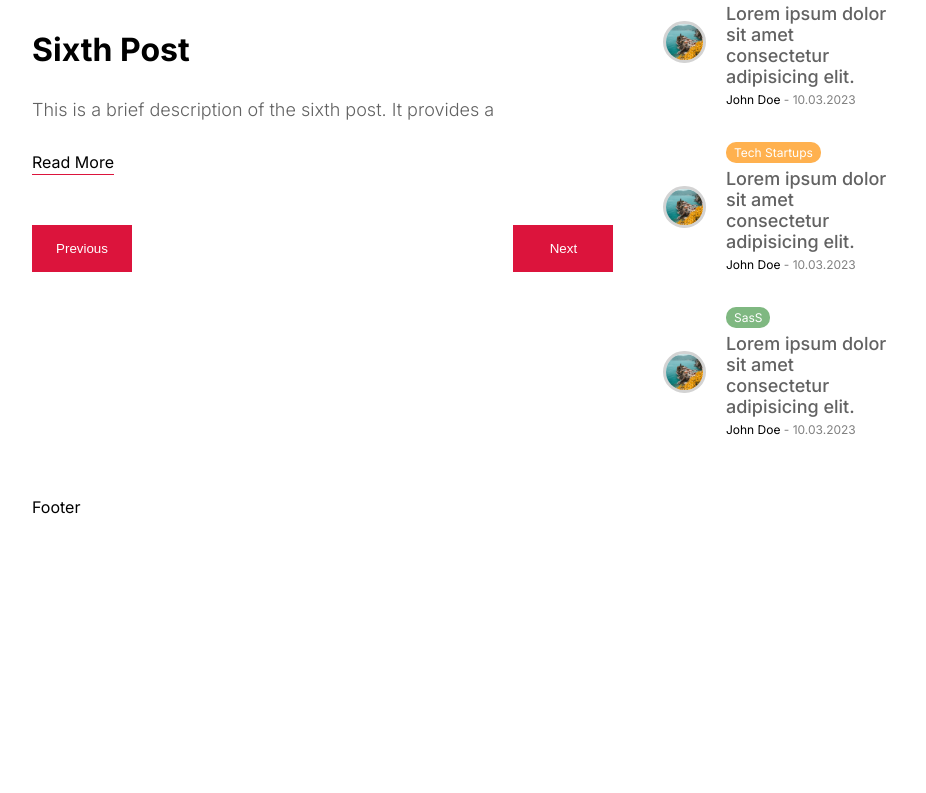
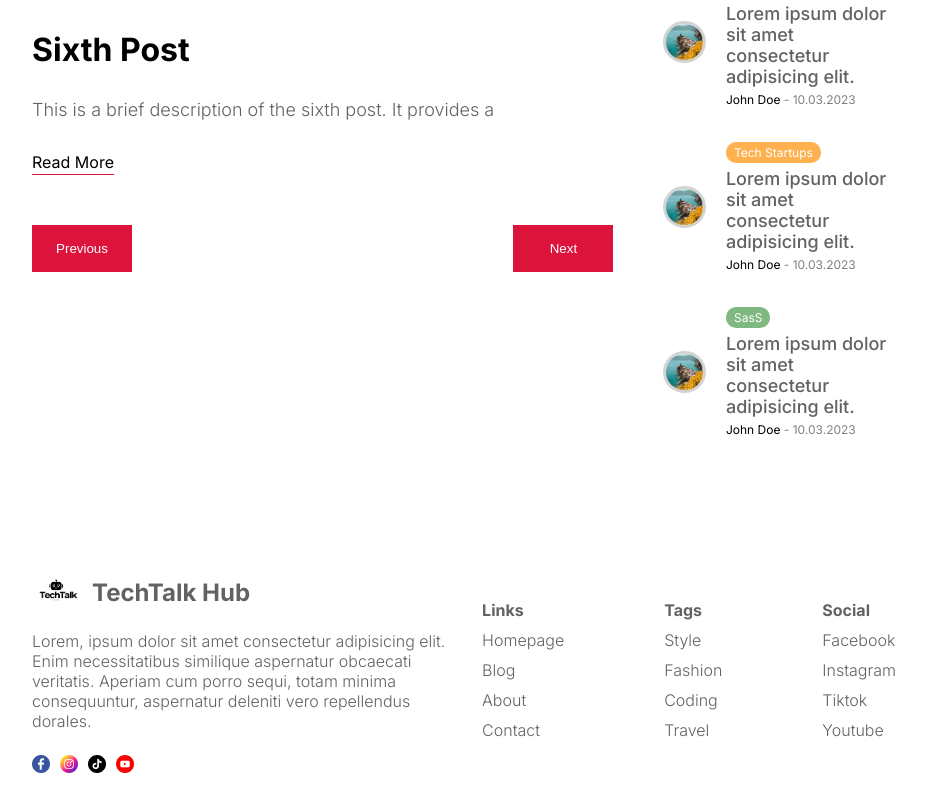
Before and after one commit to mrnayem2026/tech-talk-hub, a Next.js app: page / in a window 1280 px wide. Shown: the part 2654-3447 px from the top of the page, without its empty margins (176-1102 px from the left). Before the commit the page ends 3171 px from the top, so only its background shows below. Built offline with nearby package versions, Linux system fonts and the light colour scheme.

Commit message:
Footer section design done

```diff
--- a/src/components/footer/Footer.jsx
+++ b/src/components/footer/Footer.jsx
@@ -1,9 +1,54 @@
-import styles from './footer.module.css'
+import React from "react";
+import styles from "./footer.module.css";
+import Image from "next/image";
+import Link from "next/link";
 
 const Footer = () => {
   return (
-    <div>Footer</div>
-  )
-}
+    <div className={styles.container}>
+      <div className={styles.info}>
+        <div className={styles.logo}>
+          <Image src="/logo.png" alt="lama blog" width={50} height={50} />
+          <h1 className={styles.logoText}>TechTalk Hub</h1>
+        </div>
+        <p className={styles.desc}>
+          Lorem, ipsum dolor sit amet consectetur adipisicing elit. Enim
+          necessitatibus similique aspernatur obcaecati veritatis. Aperiam cum
+          porro sequi, totam minima consequuntur, aspernatur deleniti vero
+          repellendus dorales.
+        </p>
+        <div className={styles.icons}>
+          <Image src="/facebook.png" alt="" width={18} height={18} />
+          <Image src="/instagram.png" alt="" width={18} height={18} />
+          <Image src="/tiktok.png" alt="" width={18} height={18} />
+          <Image src="/youtube.png" alt="" width={18} height={18} />
+        </div>
+      </div>
+      <div className={styles.links}>
+        <div className={styles.list}>
+          <span className={styles.listTitle}>Links</span>
+          <Link href="/">Homepage</Link>
+          <Link href="/">Blog</Link>
+          <Link href="/">About</Link>
+          <Link href="/">Contact</Link>
+        </div>
+        <div className={styles.list}>
+          <span className={styles.listTitle}>Tags</span>
+          <Link href="/">Style</Link>
+          <Link href="/">Fashion</Link>
+          <Link href="/">Coding</Link>
+          <Link href="/">Travel</Link>
+        </div>
+        <div className={styles.list}>
+          <span className={styles.listTitle}>Social</span>
+          <Link href="/">Facebook</Link>
+          <Link href="/">Instagram</Link>
+          <Link href="/">Tiktok</Link>
+          <Link href="/">Youtube</Link>
+        </div>
+      </div>
+    </div>
+  );
+};
 
-export default Footer
+export default Footer;
--- a/src/components/footer/footer.module.css
+++ b/src/components/footer/footer.module.css
@@ -0,0 +1,75 @@
+.container {
+  margin-top: 50px;
+  padding: 20px 0px;
+  display: flex;
+  align-items: center;
+  justify-content: space-between;
+  color: var(--softTextColor);
+}
+
+.info {
+  flex: 1;
+  display: flex;
+  flex-direction: column;
+  gap: 14px;
+}
+
+.logo {
+  display: flex;
+  align-items: center;
+  gap: 10px;
+}
+
+.logoText {
+  font-size: 24px;
+}
+
+.desc {
+  font-weight: 300;
+}
+
+.icons {
+  margin-top: 10px;
+  display: flex;
+  gap: 10px;
+}
+
+.links {
+  flex: 1;
+  display: flex;
+  justify-content: flex-end;
+  gap: 100px;
+}
+
+.list {
+  display: flex;
+  flex-direction: column;
+  gap: 10px;
+  font-weight: 300;
+}
+
+.listTitle {
+  font-weight: bold;
+}
+
+@media screen and (max-width: 1024px) {
+  .links {
+    gap: 50px;
+  }
+}
+@media screen and (max-width: 768px) {
+  .container {
+    flex-direction: column;
+    gap: 50px;
+  }
+
+  .links {
+    width: 100%;
+    justify-content: space-between;
+  }
+}
+@media screen and (max-width: 640px) {
+  .links {
+    font-size: 14px;
+  }
+}
```
Also changed, not shown: public/logo.png.
